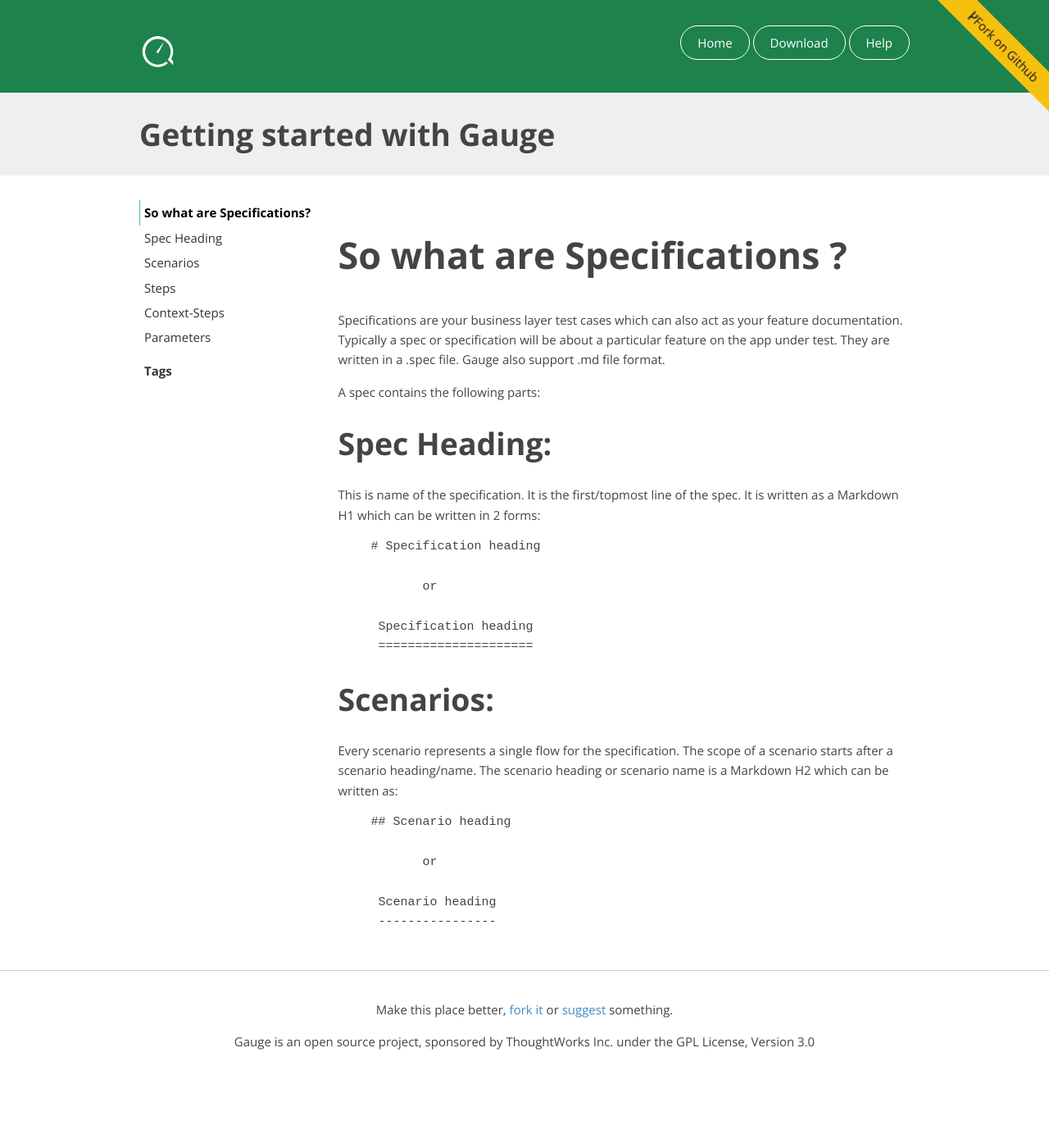
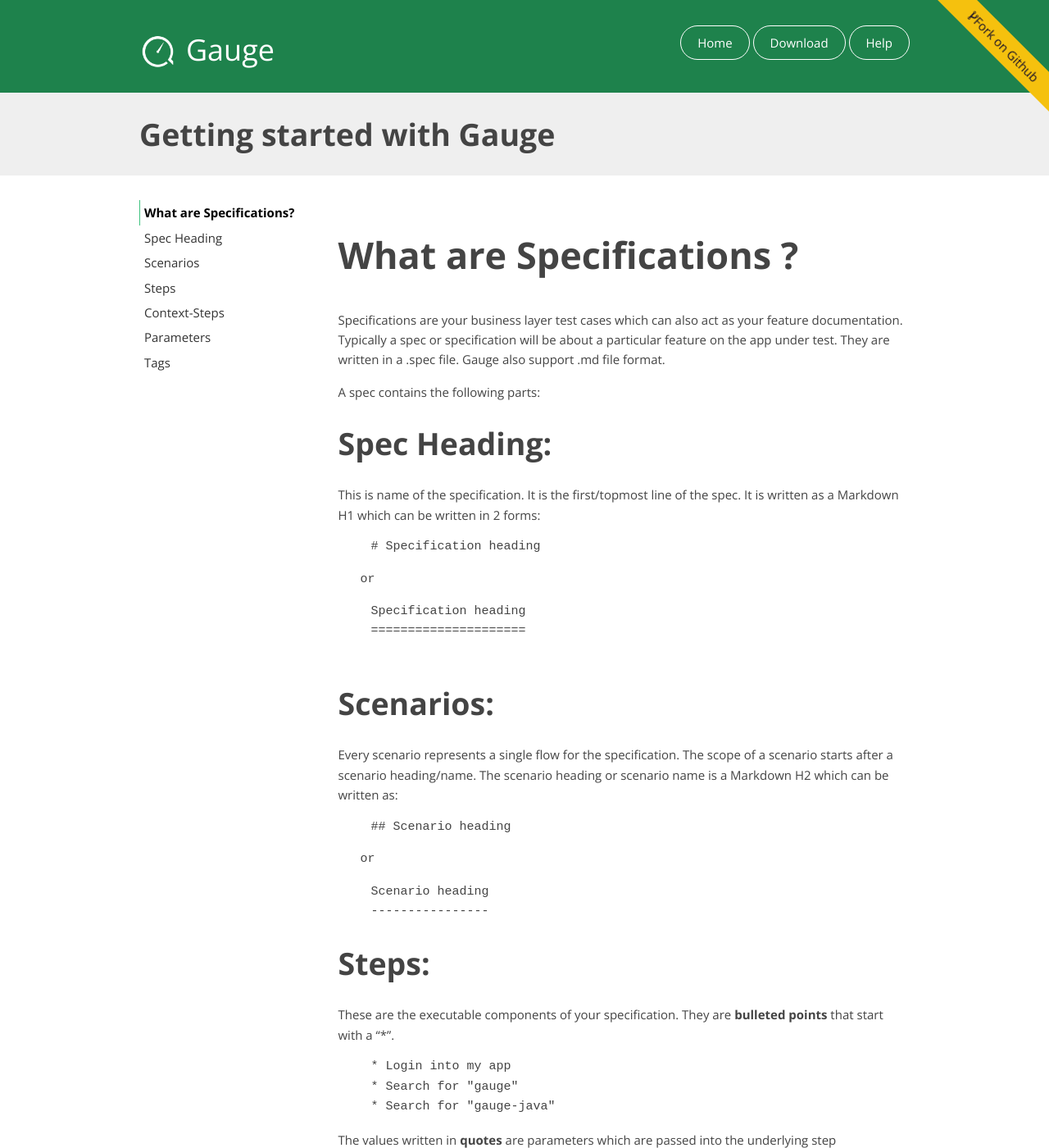
Before and after one commit to getgauge/getgauge.github.io, a Jekyll site: the page built from docs/index.md, in a window 1280 px wide and 1400 px high. Shown: the whole window at 82% size. Built offline with Jekyll 4.4.1, drawn with Linux system fonts in a browser that asks for light colours; nearby versions of some CDN libraries; Markdown is read by kramdown in place of the engine named in the settings; some of the changed text lies outside the part shown.

Commit message:
Changing a few colors and adding some more docs

```diff
--- a/_layouts/default.html
+++ b/_layouts/default.html
@@ -28,7 +28,7 @@
             <div class="row">
                 <div class="col-lg-12">
                     <div class="header">
-                        <h1 class="title" style="float:left;"><a href="/"><img height="50px;" src="/img/logo.png"></a></h1>
+                        <h1 class="title" style="float:left;"><a href="/"><img height="50px;" src="/img/logo.png"></a> <span class="banner-title">Gauge</span>  </h1>
                         <nav class='navigation' role='navigation'>
                             <a href="/">Home</a>
                             <a href="/download.html">Download</a>
--- a/_layouts/documentation.html
+++ b/_layouts/documentation.html
@@ -6,7 +6,7 @@ layout: default
     <div class="row">
         <div class="col-lg-3  col-md-3 col-sm-3" style="padding-right:0;">
             <ul class="sidebar">
-                <li><a class="selected"  href="">So what are Specifications?</a>
+                <li><a class="selected"  href="">What are Specifications?</a>
                 </li>
                 <li>
 
@@ -21,10 +21,11 @@ layout: default
                         </li>
                         <li><a href="#parameters">Parameters</a>
                         </li>
+                        <li><a href="">Tags</a>
+                        </li>
                     </ul>
                 </li>
-                <li><a href="">Tags</a>
-                </li>
+
             </ul>
         </div>
         <div class="col-lg-9 col-md-9 col-sm-9 content">
--- a/_layouts/home.html
+++ b/_layouts/home.html
@@ -25,8 +25,7 @@
             <div class="row">
                 <div class="col-lg-12">
                     <div class="header">
-                        <h1 class="title"><a href="/"><img width="100px" src="/img/logo.png"></a>
-                        </h1>
+                        <h1 class="title"> <a href="/"> <img width="100px" src="/img/logo.png"></a></h1>
                     </div>
                 </div>
             </div>
--- a/css/style.css
+++ b/css/style.css
@@ -85,6 +85,12 @@ thead {
     color: white;
     padding-bottom: 30px;
 }
+
+.banner-title {
+    font-size: .8em;
+    font-weight: normal;
+}
+
 .inner-banner {
     padding-bottom: 0;
 }
@@ -138,7 +144,7 @@ section.demo .browser-wrapper {
     max-width: 960px;
 }
 section.demo #browser-container {
-    background: #494f57;
+    background: #071322;
     box-shadow: 0 0 3px rgba(0, 0, 0, 0.3);
     margin: 0 auto;
     max-width: 960px;
@@ -156,7 +162,7 @@ section.demo #browser-container {
     overflow-y: hidden;
 }
 .browser-code pre {
-    background: #494f57;
+    background: #071322;
     border-radius: 0 0 5px 5px;
     margin: 20px 0;
 }
@@ -179,7 +185,7 @@ section.demo #browser-container {
     cursor: pointer;
 }
 .browser-code .command {
-    color: rgb(181, 255, 174);
+    color: rgb(65, 185, 79);
     font-size: 16px;
     display: block;
     font-family: monospace;
--- a/docs/index.md
+++ b/docs/index.md
@@ -3,7 +3,7 @@ layout: documentation
 title: Getting started with Gauge
 ---
 
-# So what are Specifications ?
+# What are Specifications ?
 
 Specifications are your business layer test cases which can also act as your feature documentation. Typically a spec or specification will be about a particular feature on the app under test. They are written in a .spec file. Gauge also support .md file format.
 
@@ -15,12 +15,14 @@ This is name of the specification. It is the first/topmost line of the spec. It
 
 {% highlight text %}
 # Specification heading
-
+{% endhighlight %}
        or
 
- Specification heading
- =====================
-{% endhighlight %}
+{% highlight text %}
+Specification heading
+=====================
+ {% endhighlight %}
+
 
 
 ## Scenarios:
@@ -29,9 +31,70 @@ Every scenario represents a single flow for the specification. The scope of a sc
 
 {% highlight text %}
 ## Scenario heading
-
+{% endhighlight %}
        or
 
- Scenario heading
- ----------------
+{% highlight text %}
+Scenario heading
+----------------
 {% endhighlight %}
+
+## Steps:
+These are the executable components of your specification. They are **bulleted points** that start with a "*".
+
+{% highlight text %}
+* Login into my app
+* Search for "gauge"
+* Search for "gauge-java"
+{% endhighlight %}
+
+The values written in __quotes__ are parameters which are passed into the underlying step implementation as a language specific structure.
+
+## Context-Steps:
+
+The steps which are defined before any scenario in the specification. They are executed __before each scenario__.
+
+{% highlight text %}
+# Create project specification
+Before creating a project user should be logged in. This context step will log in user before executing every scenario:
+
+* Log in as user "admin"
+
+Create templated project scenario
+---------------------------------
+* Create a new project using template.
+
+Create project from scratch scenario
+------------------------------------
+* Create a new project with all details
+{% endhighlight %}
+
+###Parameters
+
+The parameters passed into a step can be of different types:
+
+#### Static parameter :
+  They are string or integer values passed into the steps in quotes.
+
+{% highlight text %}
+* Create a “gauge-java” project
+* Write “100” line specification
+{% endhighlight %}
+
+
+#### Table Parameter:
+ Tables can be passed to steps as parameters. They will be available as a language specific table data structure in the underlying implementation.
+Table parameters are written in Multi-markdown table formats. The first row contain the table headers. Following rows contains the row values. A separater between the header and the other rows is optional
+
+{% highlight text %}
+* Step that takes a table
+ | id   |  name  |
+ |123 |  John   |
+ |456 | Mcclain|
+
+* Another step with a table parameter
+ | id   |  name  |
+ |----- | ---------|
+ |123 |  John   |
+ |456 | Mcclain|
+{% endhighlight %}
--- a/learn-more.html
+++ b/learn-more.html
@@ -31,7 +31,7 @@ title: Help
         </div>
         <div class="col-lg-9 col-md-9 col-sm-9 content">
         	<a name="specifications"></a>
-            <h3>So what are Specifications ?</h3>
+            <h3>What are Specifications ?</h3>
 
             <p>Specifications are your business layer test cases which can also act as your feature documentation. Typically a spec or specification will be about a particular feature on the app under test. They are written in a .spec file. Gauge also support .md file format.</p>
 
```
